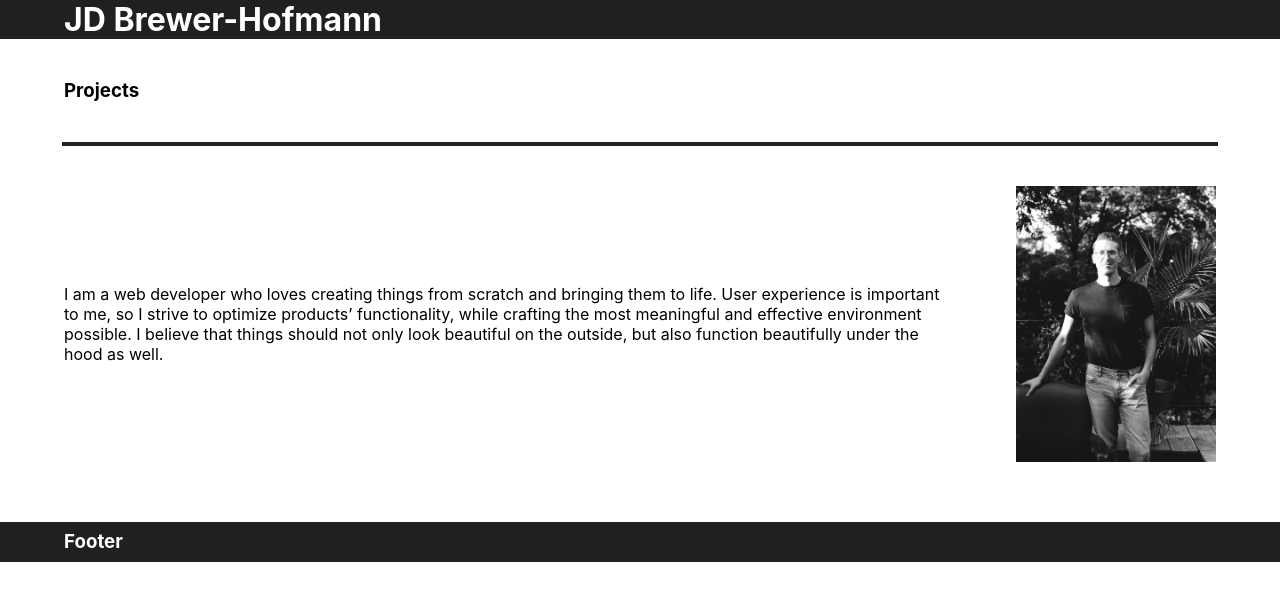
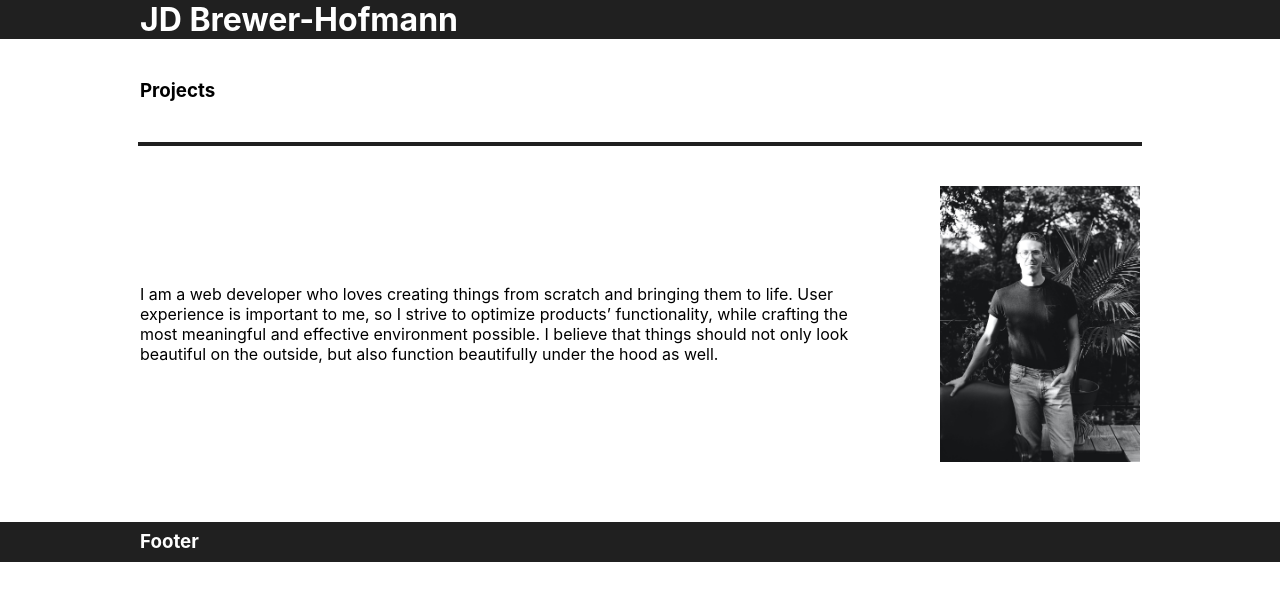
Before and after one commit to JDHofmann/portfolio-2020-frontend, a React (Create React App) app: page / in a window 1280 px wide. Shown: the top 600 px of the page. Built offline with nearby package versions, Linux system fonts and the light colour scheme.

Commit message:
fluid content box algo

```diff
--- a/src/App.css
+++ b/src/App.css
@@ -15,13 +15,25 @@ body, div, h1, h2, h3, h4, h5, h6, p, ul, li, a {
   width: 90%;
   margin: auto;
 }
-
 .section-divider {
   border: 2px solid #202020;
   width: 90%;
+  /* use the fluid math for fonts here too */
   margin: 0 auto;
   display: block;
 }
+@media screen and (min-width: 320px) {
+  .content, .section-divider {
+      width: calc(288px + 712 * ((100vw - 320px) / 960 ));
+    }
+}
+
+@media screen and (min-width: 1280px) {
+  .content, .section-divider {
+    width: 1000px;
+  }
+}
+
 
 .main {
   padding: 2.5vh 0;
```
